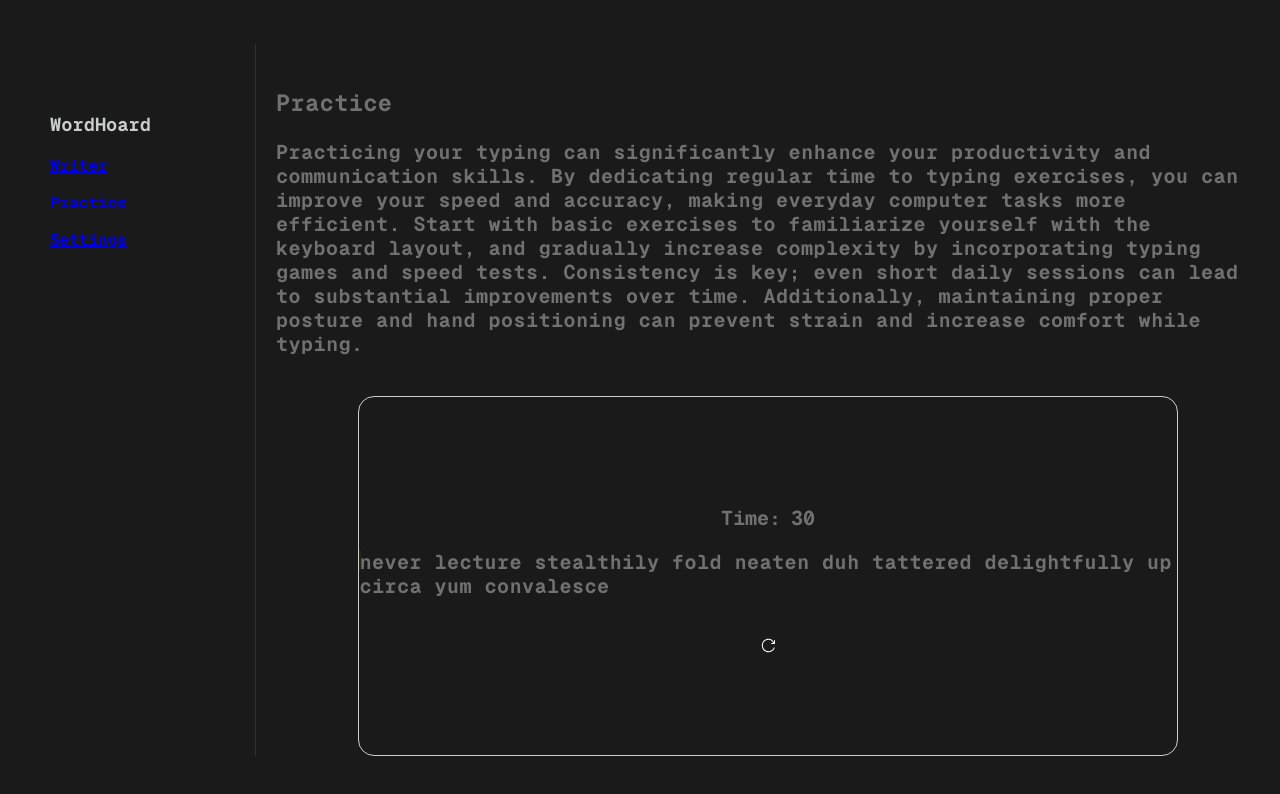
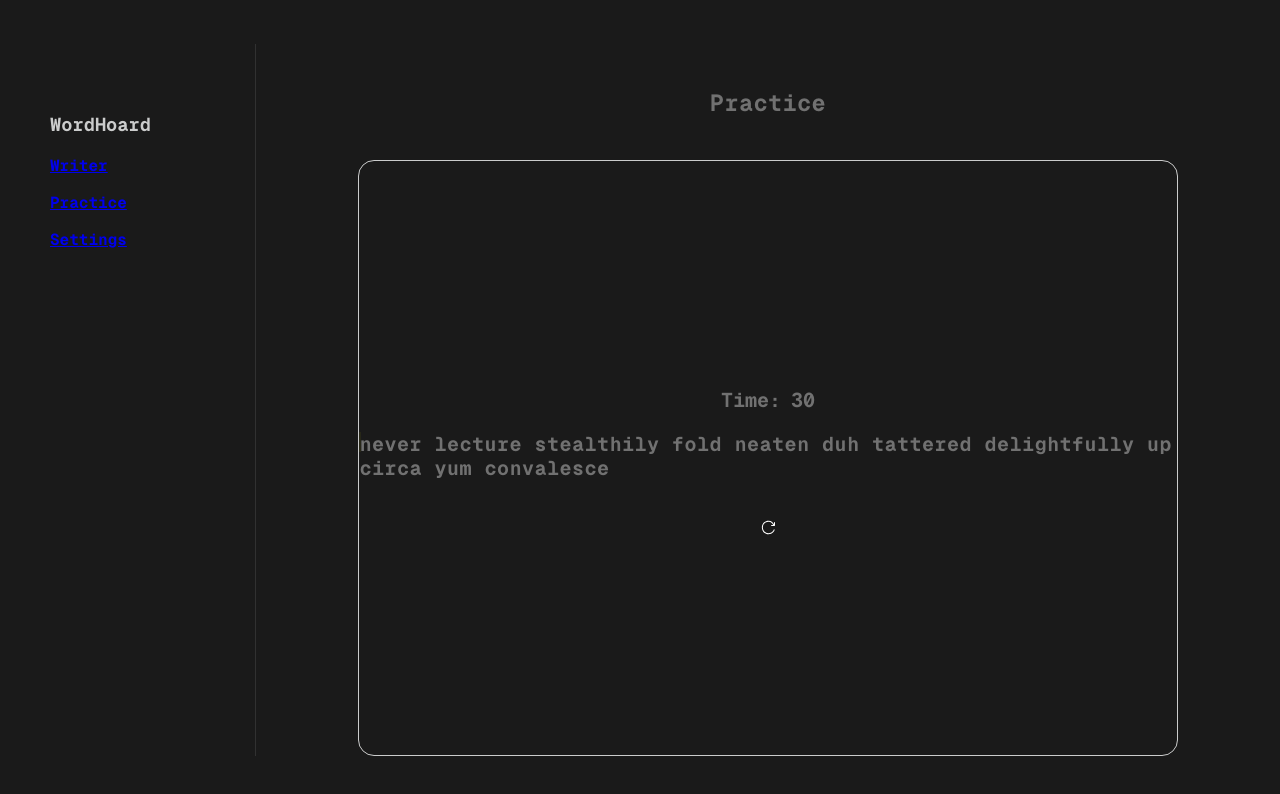
Before and after one commit to einargudnig/wordhoard, a React (Vite) app: page /practice in a window 1280 px wide. Shown: the top 794 px of the page. Built offline with nearby package versions, Linux system fonts and the light colour scheme.

Commit message:
adding new editor, now we start the main stuff

```diff
--- a/package.json
+++ b/package.json
@@ -40,9 +40,11 @@
   },
   "license": "MIT",
   "dependencies": {
+    "@lexical/react": "^0.22.0",
     "@radix-ui/react-icons": "^1.3.2",
     "@tanstack/react-router": "^1.92.3",
     "electron-squirrel-startup": "^1.0.1",
+    "lexical": "^0.22.0",
     "motion": "^11.15.0",
     "react": "^19.0.0",
     "react-dom": "^19.0.0"
--- a/src/app.tsx
+++ b/src/app.tsx
@@ -5,6 +5,7 @@ import { Stats } from "./pages/stats";
 import { Practice } from "./pages/practice";
 import { Settings } from "./pages/settings";
 import { Writer } from "./components/writer";
+import { Editor } from "./components/new-writer";
 import {
   createRootRoute,
   createRoute,
@@ -27,7 +28,8 @@ const rootRoute = createRootRoute({
 const writerRoute = createRoute({
   getParentRoute: () => rootRoute,
   path: "/writer",
-  component: () => <Writer />,
+  // component: () => <Writer />,
+  compoent: () => <Editor />,
 });
 const statsRoute = createRoute({
   getParentRoute: () => rootRoute,
--- /dev/null
+++ b/src/components/new-writer.tsx
@@ -0,0 +1,44 @@
+import { $getRoot, $getSelection } from "lexical";
+import { useEffect } from "react";
+
+import { AutoFocusPlugin } from "@lexical/react/LexicalAutoFocusPlugin";
+import { LexicalComposer } from "@lexical/react/LexicalComposer";
+import { RichTextPlugin } from "@lexical/react/LexicalRichTextPlugin";
+import { ContentEditable } from "@lexical/react/LexicalContentEditable";
+import { HistoryPlugin } from "@lexical/react/LexicalHistoryPlugin";
+import { LexicalErrorBoundary } from "@lexical/react/LexicalErrorBoundary";
+
+const theme = {
+  // Theme styling goes here
+  //...
+};
+
+// Catch any errors that occur during Lexical updates and log them
+// or throw them as needed. If you don't throw them, Lexical will
+// try to recover gracefully without losing user data.
+function onError(error) {
+  console.error(error);
+}
+
+export function Editor() {
+  const initialConfig = {
+    namespace: "MyEditor",
+    theme,
+    onError,
+  };
+
+  console.log("Editor route");
+  console.log(initialConfig);
+
+  return (
+    <LexicalComposer initialConfig={initialConfig}>
+      <RichTextPlugin
+        contentEditable={<ContentEditable />}
+        placeholder={<div>Enter some text...</div>}
+        ErrorBoundary={LexicalErrorBoundary}
+      />
+      <HistoryPlugin />
+      <AutoFocusPlugin />
+    </LexicalComposer>
+  );
+}
--- a/src/components/writer.tsx
+++ b/src/components/writer.tsx
@@ -2,6 +2,7 @@ import * as React from "react";
 import { flushSync } from "react-dom";
 
 export function Writer() {
+  console.log("Writer route");
   // Generate a unique storage key for each day
   const storageKey = React.useMemo(() => {
     const date = new Date();
--- a/src/pages/practice.tsx
+++ b/src/pages/practice.tsx
@@ -14,17 +14,17 @@ export function Practice() {
     <div className="practice-route">
       <div className="practice-header">
         <h3>Practice</h3>
-        <p>
-          Practicing your typing can significantly enhance your productivity and
-          communication skills. By dedicating regular time to typing exercises,
-          you can improve your speed and accuracy, making everyday computer
-          tasks more efficient. Start with basic exercises to familiarize
-          yourself with the keyboard layout, and gradually increase complexity
-          by incorporating typing games and speed tests. Consistency is key;
-          even short daily sessions can lead to substantial improvements over
-          time. Additionally, maintaining proper posture and hand positioning
-          can prevent strain and increase comfort while typing.
-        </p>
+        {/* <p> */}
+        {/*   Practicing your typing can significantly enhance your productivity and */}
+        {/*   communication skills. By dedicating regular time to typing exercises, */}
+        {/*   you can improve your speed and accuracy, making everyday computer */}
+        {/*   tasks more efficient. Start with basic exercises to familiarize */}
+        {/*   yourself with the keyboard layout, and gradually increase complexity */}
+        {/*   by incorporating typing games and speed tests. Consistency is key; */}
+        {/*   even short daily sessions can lead to substantial improvements over */}
+        {/*   time. Additionally, maintaining proper posture and hand positioning */}
+        {/*   can prevent strain and increase comfort while typing. */}
+        {/* </p> */}
       </div>
       <div className="practice-container">
         <Timer timeLeft={timeLeft} />
```
Also changed, not shown: 1 other file (tests, documents, lock files or other folders).
